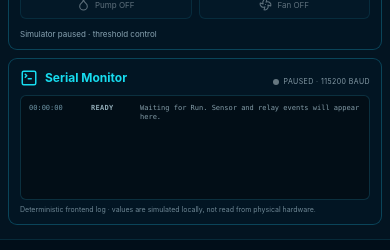
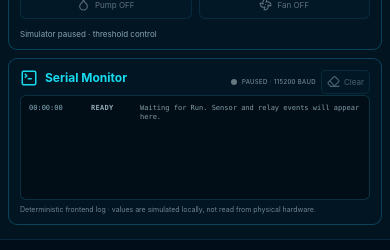
Before and after one commit to meherabmehu/DustTwin, a React (Vite) app: page /circuit-simulation in a window 390 px wide. Shown: the part 2444-2694 px from the top of the page. Built offline with nearby package versions, Linux system fonts and the light colour scheme.

Commit message:
polishing the simulator serial monitor

```diff
--- a/src/features/circuit-simulator/SerialMonitor.tsx
+++ b/src/features/circuit-simulator/SerialMonitor.tsx
@@ -1,33 +1,36 @@
 import { useEffect, useRef } from 'react';
-import { TerminalSquare } from 'lucide-react';
+import { Eraser, TerminalSquare } from 'lucide-react';
 import { formatElapsedTime } from './simulatorEngine';
 import type { SerialEntry } from './simulatorTypes';
 
-type Props = { entries: SerialEntry[]; running: boolean };
+type Props = { entries: SerialEntry[]; running: boolean; onClear: () => void };
 
-export default function SerialMonitor({ entries, running }: Props) {
-  const bottomRef = useRef<HTMLDivElement>(null);
+export default function SerialMonitor({ entries, running, onClear }: Props) {
+  const terminalRef = useRef<HTMLDivElement>(null);
   useEffect(() => {
-    bottomRef.current?.scrollIntoView({ block: 'end' });
+    const terminal = terminalRef.current;
+    if (terminal) terminal.scrollTop = terminal.scrollHeight;
   }, [entries.length]);
 
   return (
     <article className="output-panel serial-monitor-panel">
       <div className="serial-monitor-header">
         <h2><TerminalSquare aria-hidden="true" /> Serial Monitor</h2>
-        <span className={`serial-live-indicator ${running ? 'active' : ''}`}><i />{running ? 'LIVE' : 'PAUSED'} · 115200 BAUD</span>
+        <div className="serial-monitor-actions">
+          <span className={`serial-live-indicator ${running ? 'active' : ''}`}><i />{running ? 'RUNNING' : 'PAUSED'} · 115200 BAUD</span>
+          <button type="button" className="serial-clear-button" onClick={onClear} disabled={entries.length === 0} aria-label="Clear serial monitor logs" title="Clear logs"><Eraser size={13} aria-hidden="true" /><span>Clear</span></button>
+        </div>
       </div>
-      <div className="serial-terminal" role="log" aria-label="DustTwin serial monitor output" aria-live="polite" aria-relevant="additions text">
+      <div ref={terminalRef} className="serial-terminal" role="log" aria-label="DustTwin serial monitor output" aria-live="polite" aria-relevant="additions text">
         {entries.length === 0 ? (
-          <div className="serial-empty-line"><span>00:00:00</span><b>READY</b><p>Waiting for Run. Sensor and relay events will appear here.</p></div>
+          <div className="serial-empty-line"><time>00:00:00</time><b>READY</b><p>Waiting for Run. Sensor and relay events will appear here.</p></div>
         ) : entries.map((entry) => (
           <div className={`serial-line level-${entry.level}`} key={entry.id}>
-            <time dateTime={formatElapsedTime(entry.elapsedSeconds)}>{formatElapsedTime(entry.elapsedSeconds)}</time>
+            <time dateTime={formatElapsedTime(entry.elapsedSeconds)}>[{formatElapsedTime(entry.elapsedSeconds)}]</time>
             <b>{entry.level.toUpperCase()}</b>
             <p>{entry.message}</p>
           </div>
         ))}
-        <div ref={bottomRef} aria-hidden="true" />
       </div>
       <p className="serial-monitor-footnote">Deterministic frontend log · values are simulated locally, not read from physical hardware.</p>
     </article>
--- a/src/features/circuit-simulator/simulatorEngine.ts
+++ b/src/features/circuit-simulator/simulatorEngine.ts
@@ -132,6 +132,8 @@ export function simulatorReducer(state: SimulatorState, action: SimulatorAction)
       const initial = createInitialSimulatorState();
       return appendLogs(initial, [{ message: 'Simulation reset to default values', level: 'success' }]);
     }
+    case 'CLEAR_LOGS':
+      return state.serialLogs.length ? { ...state, serialLogs: [] } : state;
     case 'TICK': {
       if (!state.simulationRunning) return state;
       const candidate = { ...state, elapsedSeconds: state.elapsedSeconds + 1 };
--- a/src/features/circuit-simulator/simulatorTypes.ts
+++ b/src/features/circuit-simulator/simulatorTypes.ts
@@ -38,6 +38,7 @@ export type SimulatorAction =
   | { type: 'RUN' }
   | { type: 'STOP' }
   | { type: 'RESET' }
+  | { type: 'CLEAR_LOGS' }
   | { type: 'TICK' }
   | { type: 'SET_MODE'; mode: ControlMode }
   | { type: 'SET_SENSOR'; key: SensorInputKey; value: number }
--- a/src/main.tsx
+++ b/src/main.tsx
@@ -4,6 +4,7 @@ import { BrowserRouter, Route, Routes, useLocation } from 'react-router-dom';
 import { SiteFooter, SiteHeader } from './components/SiteChrome';
 import './index.css';
 import './styles-overrides.css';
+import './styles-serial.css';
 
 const Overview = lazy(() => import('./pages/Overview'));
 const Problem = lazy(() => import('./pages/Problem'));
--- a/src/pages/CircuitSimulation.tsx
+++ b/src/pages/CircuitSimulation.tsx
@@ -65,7 +65,7 @@ export default function CircuitSimulation() {
             onSetAllZones={(active) => dispatch({ type: 'SET_ALL_ZONES', active })}
             onToggleOutput={(output, active) => dispatch({ type: 'SET_OUTPUT', output, active })}
           />
-          <SerialMonitor entries={state.serialLogs} running={running} />
+          <SerialMonitor entries={state.serialLogs} running={running} onClear={() => dispatch({ type: 'CLEAR_LOGS' })} />
         </section>
       </div>
   );
--- /dev/null
+++ b/src/styles-serial.css
@@ -0,0 +1,13 @@
+/* Serial monitor controls and contained auto-scroll */
+.serial-monitor-actions { display: flex; align-items: center; gap: 8px; }
+.serial-clear-button { display: inline-flex; align-items: center; gap: 4px; min-height: 24px; padding: 3px 7px; border: 1px solid rgba(38,139,162,.4); border-radius: 5px; color: #9fc0cc; background: rgba(5,30,44,.78); font-size: 8px; cursor: pointer; }
+.serial-clear-button:hover:not(:disabled) { border-color: rgba(29,218,236,.72); color: #d9f8fc; }
+.serial-clear-button:disabled { opacity: .45; cursor: not-allowed; }
+.serial-clear-button:focus-visible { outline: 2px solid rgba(38,226,244,.84); outline-offset: 2px; }
+.serial-line time, .serial-empty-line time { color: #85adbc; font-variant-numeric: tabular-nums; }
+.serial-terminal { overscroll-behavior: contain; scroll-behavior: auto; }
+@media (max-width: 760px) {
+  .serial-monitor-actions { gap: 5px; }
+  .serial-live-indicator { font-size: 6px; }
+  .serial-clear-button { padding: 3px 5px; }
+}
```
Also changed, not shown: 1 other file (tests, documents, lock files or other folders).
